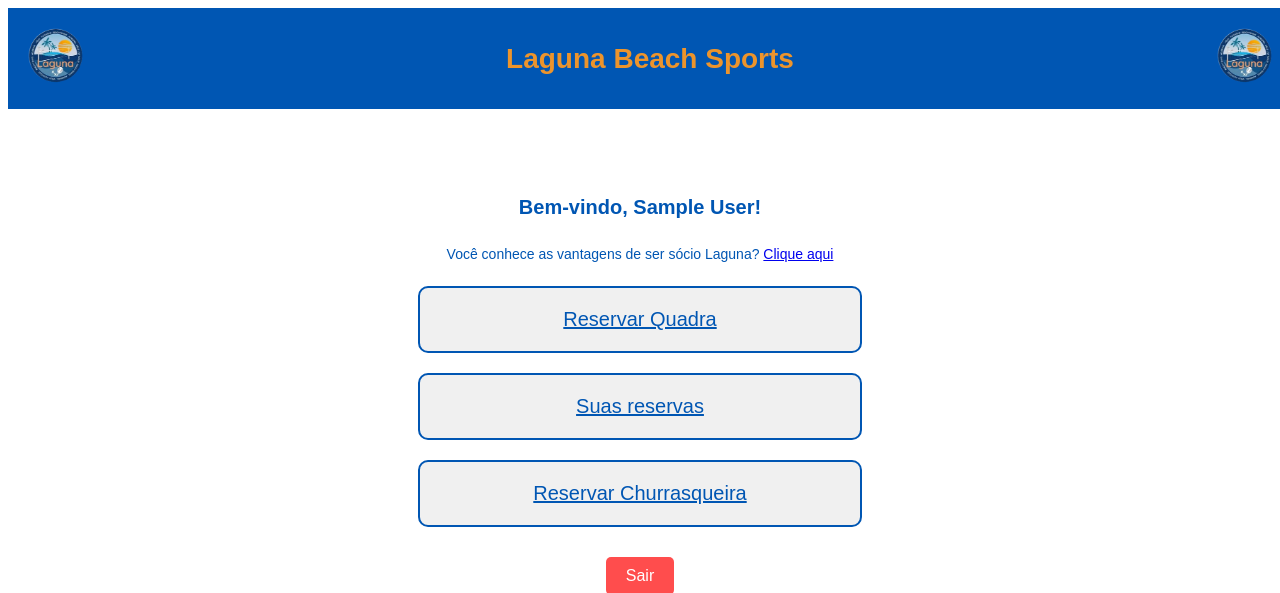
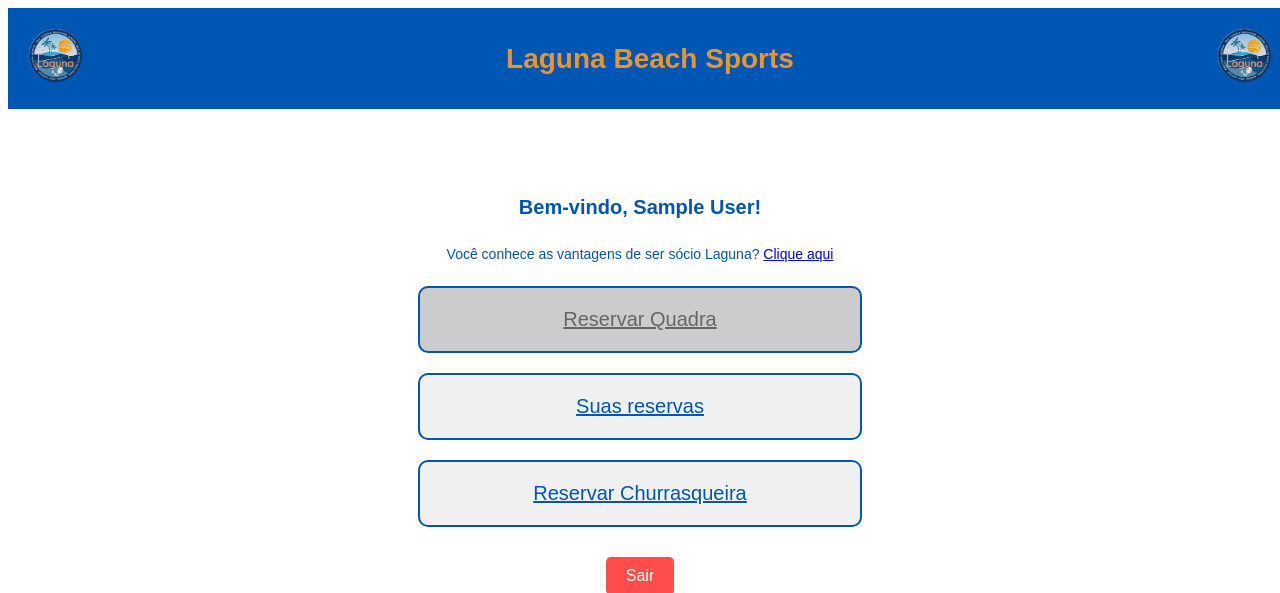
Before and after one commit to Reiniger95/lagunaa, a Django app: page / in a window 1280 px wide. Shown: the top 593 px of the page. Run offline with Django 5.2, Linux system fonts and the light colour scheme; the visitor is signed in with stand-in values (Sample User, id 1).

Commit message:
meti o loco

```diff
--- a/agendador/laguna/templates/home.html
+++ b/agendador/laguna/templates/home.html
@@ -75,6 +75,12 @@
     .logout:hover {
       background-color: #ff1a1a;
     }
+    .box.disabled {
+      background-color: #ccc;
+      color: #666;
+      cursor: not-allowed;
+      pointer-events: none;
+    }
   .modal {
       display: none;
       position: fixed;
@@ -133,7 +139,7 @@
       <a href="#" onclick="document.getElementById('modalSocio').style.display='block'">Clique aqui</a>
     {% endif %}</p>
 
-    <a href="{% url 'select_date' %}" class="box">Reservar Quadra</a>
+    <a href="{% url 'select_date' %}" class="box disabled">Reservar Quadra</a>
     <a href="{% url 'agenda' %}" class="box">Suas reservas</a>
     <a href="{% url 'select_date_bbq' %}" class="box">Reservar Churrasqueira</a>
     <a href="{% url 'logout' %}" class="logout">Sair</a>
```
